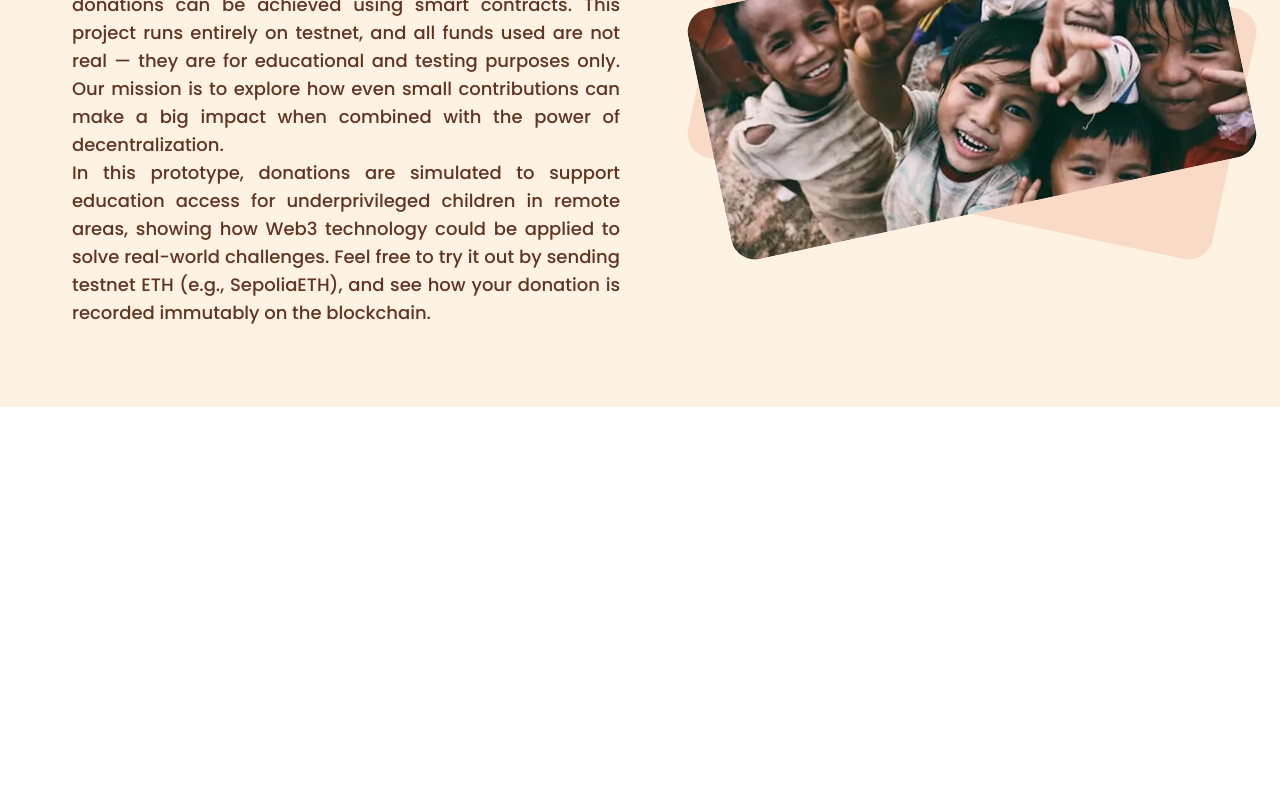
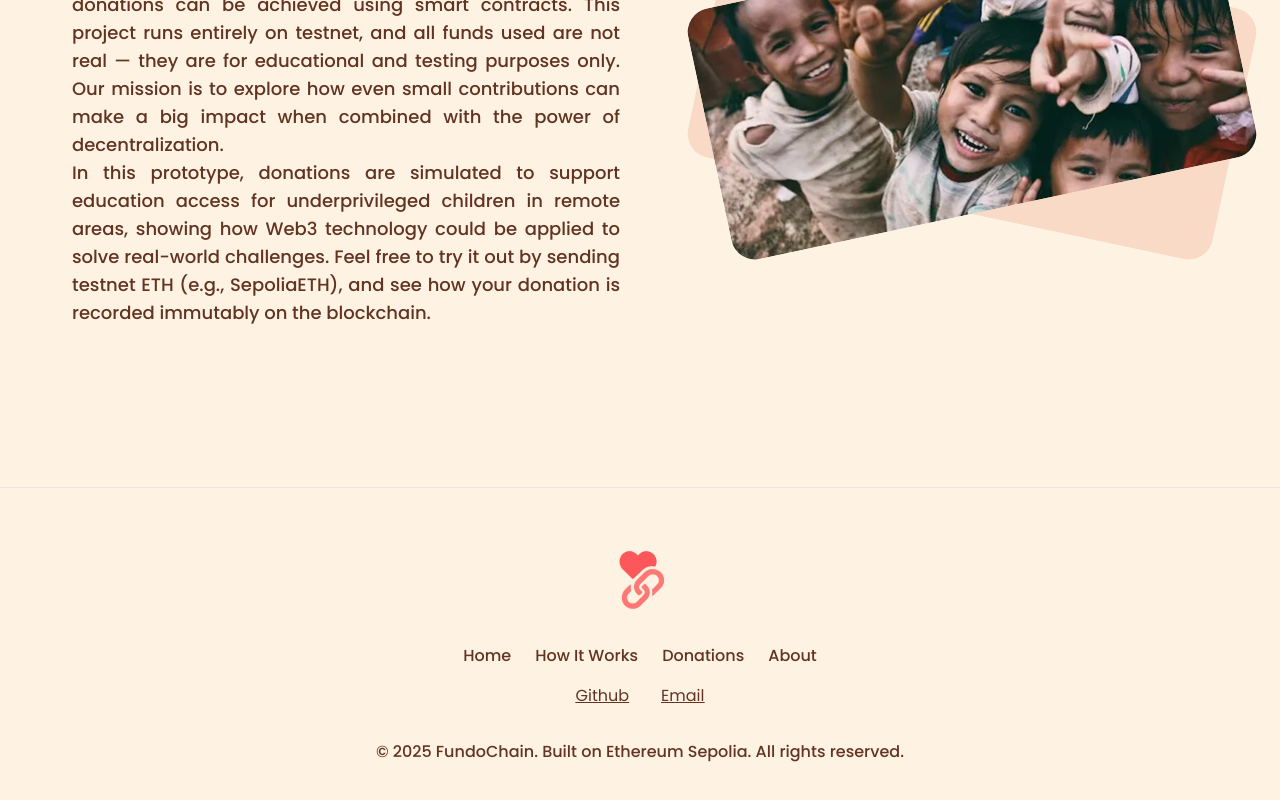
Before and after one commit to hikmahabdillah/FundoChain_Charity-DApp, a React (Vite) app in the folder frontend/: page / in a window 1280 px wide. Shown: the part 2484-3284 px from the top of the page. Before the commit the page ends 2891 px from the top, so only its background shows below. Built offline with nearby package versions, Linux system fonts and the light colour scheme.

Commit message:
add footer section

```diff
--- /dev/null
+++ b/frontend/src/components/sections/FooterSection.tsx
@@ -0,0 +1,47 @@
+import type React from "react";
+import type { NavItem } from "../../types/navmenu";
+
+const FooterSection: React.FC = () => {
+  const navItems: NavItem[] = [
+    { label: "Home", href: "#hero" },
+    { label: "How It Works", href: "#how-it-works" },
+    { label: "Donations", href: "#transactions" },
+    { label: "About", href: "#about" },
+  ];
+  return (
+    <div className="flex flex-col py-10 gap-4 items-center justify-center text-dark-brown border-t border-brown mt-20">
+      <img src="/fundochain-logo.webp" width={"100px"} alt="" />
+      {/* Navigation Links */}
+      <ul className="hidden md:flex items-center gap-6 text-md text-dark-brown font-medium">
+        {navItems.map((item) => (
+          <li key={item.label}>
+            <a href={item.href} className="hover:text-red-500 transition">
+              {item.label}
+            </a>
+          </li>
+        ))}
+      </ul>
+      <div className="flex items-center gap-8 underline">
+        <a
+          href="https://github.com/hikmahabdillah/Simple-Decentralized-Charity-App"
+          target="_blank"
+          rel="noopener noreferrer"
+        >
+          Github
+        </a>
+        <a
+          href="mailto:hikmahaldrin44@gmail.com"
+          target="_blank"
+          rel="noopener noreferrer"
+        >
+          Email
+        </a>
+      </div>
+      <p className="mt-4 text-md text-dark-brown text-center font-medium">
+        © 2025 FundoChain. Built on Ethereum Sepolia. All rights reserved.
+      </p>
+    </div>
+  );
+};
+
+export default FooterSection;
--- a/frontend/src/pages/Home.tsx
+++ b/frontend/src/pages/Home.tsx
@@ -1,6 +1,7 @@
 import Button from "../components/common/Button";
 import Navbar from "../components/common/Navbar";
 import AboutSection from "../components/sections/AboutSection";
+import FooterSection from "../components/sections/FooterSection";
 import HeroSections from "../components/sections/HeroSections";
 import HowItWorksSection from "../components/sections/HowItWorksSection";
 import TransactionsSection from "../components/sections/TransactionsSection";
@@ -21,6 +22,7 @@ const Home = () => {
         <HowItWorksSection />
         <TransactionsSection />
         <AboutSection />
+        <FooterSection />
       </div>
     </div>
   );
```
